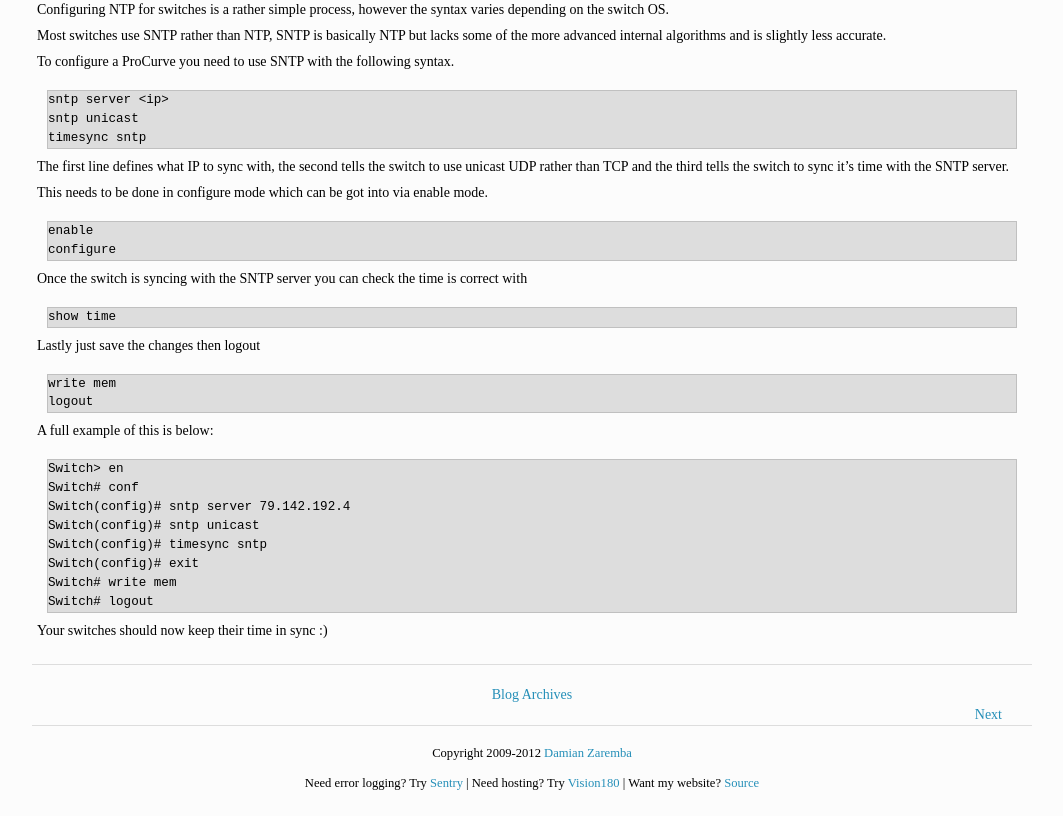
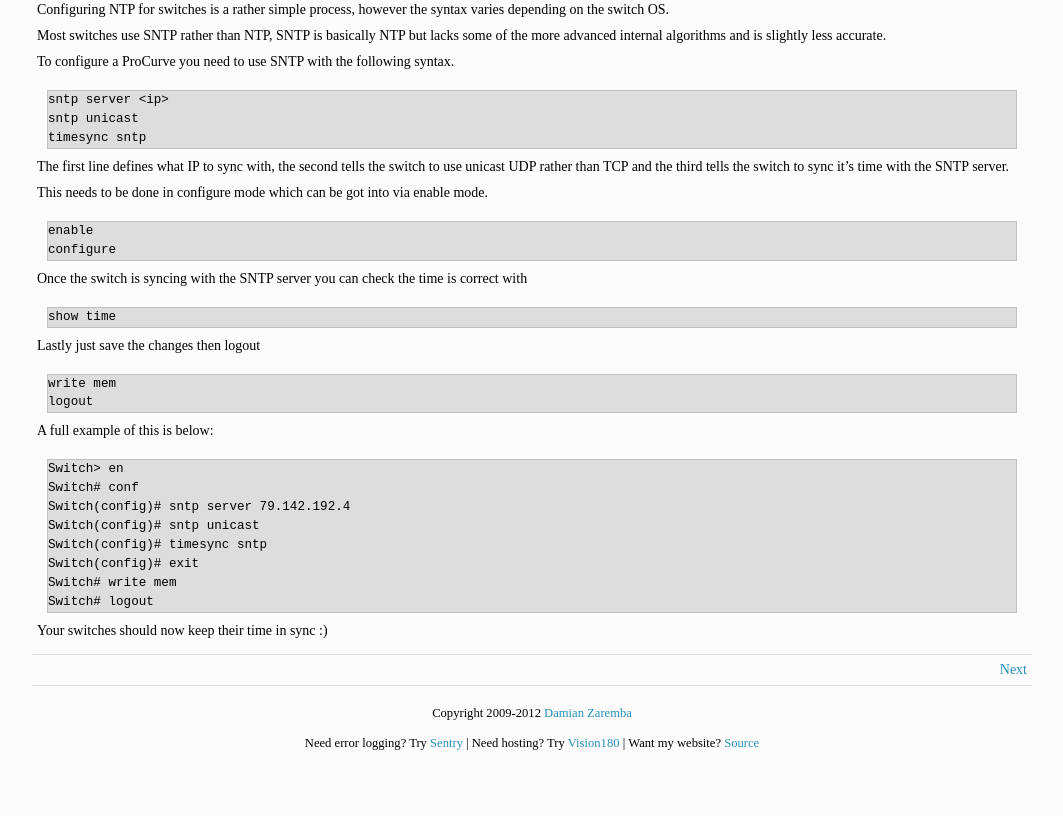
Before and after one commit to DamianZaremba/damianzaremba.co.uk, a Jekyll site: the page built from content/index.html, in a window 1280 px wide. Shown: the part 1710-2526 px from the top of the page, without its empty margins (108-1171 px from the left). Built offline with Jekyll 4.4.1, drawn with Linux system fonts in a browser that asks for light colours; nearby versions of some CDN libraries; Markdown is read by kramdown in place of the engine named in the settings; the list of posts is cut into pages by our own code; comment, search, counter and statistics services are not loaded; after the commit the page ends 2486 px from its top, so only the background shows below that.

Commit message:
Fixing footer

```diff
--- a/content/assests/css/main.css
+++ b/content/assests/css/main.css
@@ -185,10 +185,10 @@ ul#ads li:last-of-type:after {
 
 /* Page nav styles */
 #page_nav {
-    margin-top: 20px;
-    padding: 20px 0;
-    height: 20px;
-    line-height: 20px;
+    padding: 10px 0;
+    margin-top: 10px;
+    height: 10px;
+    line-height: 10px;
     position: relative;
     border-top: 1px solid #ddd;
 }
@@ -197,21 +197,16 @@ ul#ads li:last-of-type:after {
     text-decoration: underline;
 }
 
-#page_nav .prev {
-    padding-left: 30px;
-    left: 0;
-    position: absolute;
-}
-
-#page_nav .next {
-    padding-right: 30px;
+#page_nav a.next {
+    padding-right: 5px;
     right: 0;
     position: absolute;
 }
 
-#page_nav .center {
-    text-align: center;
-    display: block;
+#page_nav a.prev {
+    padding-left: 5px;
+    left: 0;
+    position: absolute;
 }
 
 /* Article pre styles */
--- a/content/index.html
+++ b/content/index.html
@@ -38,14 +38,14 @@ description: Damian Zaremba's Blog
 	{% endif %}
 {% endif %}
 
+{% if paginator.previous_page or paginator.next_page %}
 <nav id="page_nav">
 	{% if paginator.previous_page %}
-    <a href="{{paginator.next_page}}" class="prev">Previous</a>
+    <a href="{{paginator.prev_page}}" class="prev">Previous</a>
     {% endif %}
-
-    <a href="/archives/" class="center">Blog Archives</a>
 
 	{% if paginator.next_page %}
     <a href="{{paginator.next_page}}" class="next">Next</a>
     {% endif %}
 </nav>
+{% endif %}
```
